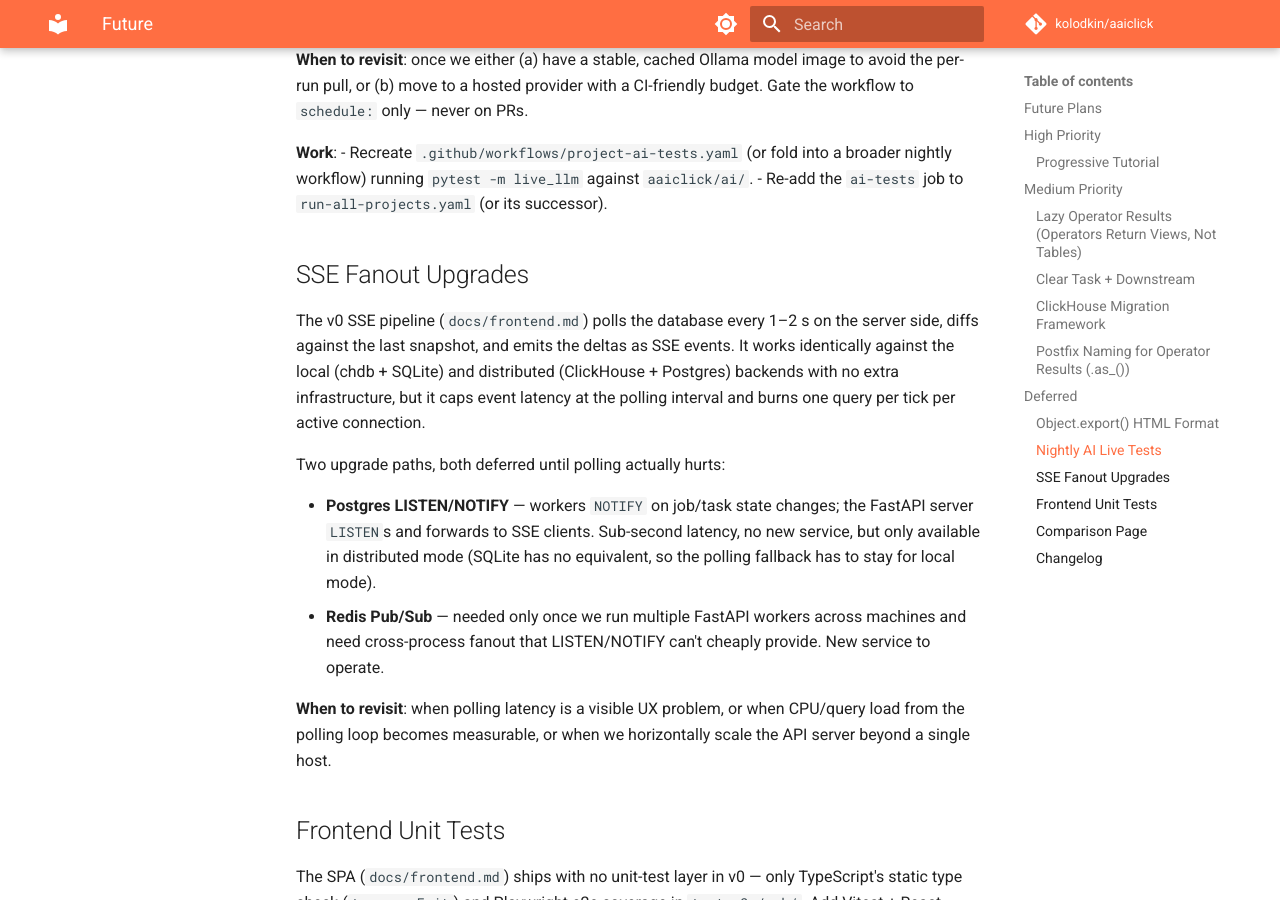
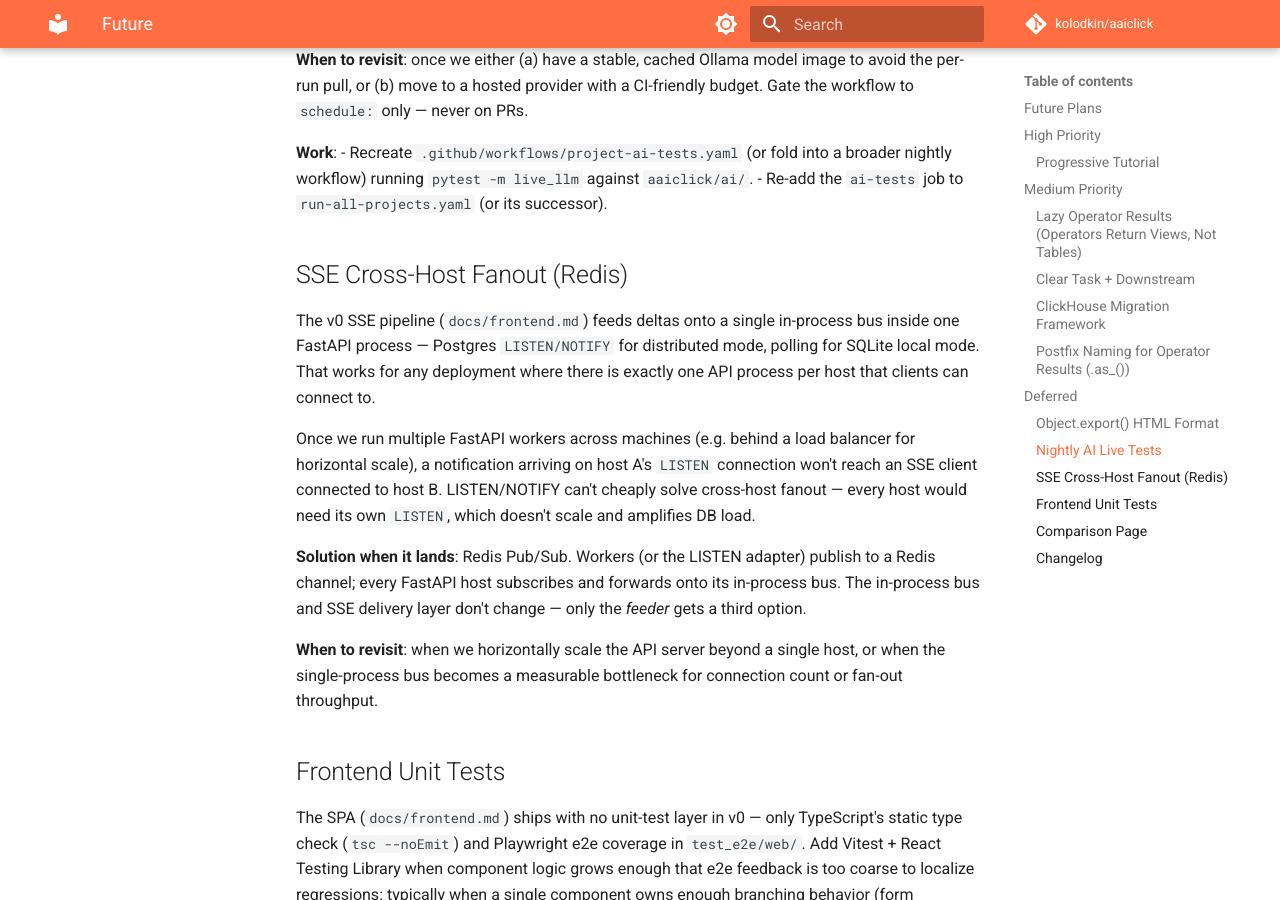
Before and after one commit to kolodkin/aaiclick, an MkDocs documentation site: the page built from docs/future.md, in a window 1280 px wide and 900 px high, scrolled down 5503 px. Built offline with MkDocs 1.6.1 and Material for MkDocs 9.7.7, drawn with Linux system fonts in a browser that asks for light colours; comment, search, counter and statistics services are not loaded.

Commit message:
feature: promote Postgres LISTEN/NOTIFY to v0 SSE fanout
Workers run in child processes (mp_worker), so the SSE feeder must be
DB-mediated. v0 now uses Postgres LISTEN/NOTIFY in distributed mode and
falls back to 2s polling in SQLite local mode — both feed one in-process
bus. Only Redis (cross-host fanout) stays in future.md.

````diff
--- a/docs/frontend.md
+++ b/docs/frontend.md
@@ -112,25 +112,45 @@ state.
 
 # Server-side fanout
 
-SSE is just the wire format. Getting events from wherever they originate
-(workers updating job/task state) to whichever FastAPI process holds the
-client connection is a separate problem.
+SSE is just the wire format. Workers update job/task state in **child
+processes** (`mp_worker`, `docker_worker`); the FastAPI process serving
+SSE clients does not see those updates directly. The bridge is the
+database. Two feeder mechanisms — selected at startup based on the SQL
+backend — push deltas onto a shared in-process bus, which the SSE
+endpoint subscribes to.
 
-| Mechanism              | Infra cost           | Notes                                                       |
-|------------------------|----------------------|-------------------------------------------------------------|
-| DB polling (1–2s)      | None                 | Works for both SQLite and Postgres; **v0 default**          |
-| Postgres LISTEN/NOTIFY | None (PG only)       | Sub-second latency; doesn't work in SQLite local mode       |
-| Redis Pub/Sub          | New service          | Reach for it only when scaling FastAPI horizontally         |
+```
+worker child ─▶ DB commit ─▶ feeder ─▶ in-process bus ─▶ SSE endpoint ─▶ client
+                              ▲
+                              ├── Postgres: LISTEN/NOTIFY
+                              └── SQLite:   poll every 2 s
+```
 
-**v0**: server polls the DB at a short interval, diffs against the last
-snapshot, and emits SSE events for the changes. Adds 1–2 s latency but
-runs identically against the local (chdb + SQLite) and distributed
-(ClickHouse + Postgres) backends — no new infrastructure.
+| Backend                | Feeder                     | Latency       |
+|------------------------|----------------------------|---------------|
+| Postgres (distributed) | `LISTEN job_events`        | sub-second    |
+| SQLite (local)         | poll, diff snapshot every 2 s | up to 2 s   |
 
-Upgrade paths are tracked in `docs/future.md`:
+**Postgres feeder**: orchestration code that updates `jobs` / `tasks`
+emits `NOTIFY job_events, '<json>'` in the same transaction as the
+status update. The FastAPI process holds one `LISTEN` connection per
+backend instance and forwards each notification onto the in-process bus.
+A single SQL channel carries all event types — the JSON payload's
+discriminator picks the SSE event name.
 
-- Postgres LISTEN/NOTIFY for the distributed backend (lower latency)
-- Redis Pub/Sub once we run multiple FastAPI workers across machines
+**SQLite feeder**: same shape, polled. A background task reads the
+recent rows from `jobs` / `tasks` (and the log table for `task.log`)
+every 2 s, diffs against the previous snapshot, pushes deltas onto the
+bus.
+
+!!! warning "NOTIFY must be wired into every status write"
+    Every code path that mutates job/task status owes a `NOTIFY` in the
+    same commit. Missing one means a stuck UI in distributed mode.
+    Centralize it in the orchestration write helpers, not at call sites.
+
+Redis Pub/Sub is the next upgrade — only needed once we run multiple
+FastAPI workers across machines and need cross-host fanout that
+LISTEN/NOTIFY can't cheaply provide. Tracked in `docs/future.md`.
 
 # Testing
 
--- a/docs/future.md
+++ b/docs/future.md
@@ -162,28 +162,28 @@ Bring back a nightly workflow that runs the live-LLM tests (`aaiclick/ai/test_pr
 - Recreate `.github/workflows/project-ai-tests.yaml` (or fold into a broader nightly workflow) running `pytest -m live_llm` against `aaiclick/ai/`.
 - Re-add the `ai-tests` job to `run-all-projects.yaml` (or its successor).
 
-## SSE Fanout Upgrades
+## SSE Cross-Host Fanout (Redis)
 
-The v0 SSE pipeline (`docs/frontend.md`) polls the database every 1–2 s on
-the server side, diffs against the last snapshot, and emits the deltas as
-SSE events. It works identically against the local (chdb + SQLite) and
-distributed (ClickHouse + Postgres) backends with no extra infrastructure,
-but it caps event latency at the polling interval and burns one query per
-tick per active connection.
+The v0 SSE pipeline (`docs/frontend.md`) feeds deltas onto a single
+in-process bus inside one FastAPI process — Postgres `LISTEN/NOTIFY` for
+distributed mode, polling for SQLite local mode. That works for any
+deployment where there is exactly one API process per host that clients
+can connect to.
 
-Two upgrade paths, both deferred until polling actually hurts:
+Once we run multiple FastAPI workers across machines (e.g. behind a load
+balancer for horizontal scale), a notification arriving on host A's
+`LISTEN` connection won't reach an SSE client connected to host B.
+LISTEN/NOTIFY can't cheaply solve cross-host fanout — every host would
+need its own `LISTEN`, which doesn't scale and amplifies DB load.
 
-- **Postgres LISTEN/NOTIFY** — workers `NOTIFY` on job/task state changes;
-  the FastAPI server `LISTEN`s and forwards to SSE clients. Sub-second
-  latency, no new service, but only available in distributed mode (SQLite
-  has no equivalent, so the polling fallback has to stay for local mode).
-- **Redis Pub/Sub** — needed only once we run multiple FastAPI workers
-  across machines and need cross-process fanout that LISTEN/NOTIFY can't
-  cheaply provide. New service to operate.
+**Solution when it lands**: Redis Pub/Sub. Workers (or the LISTEN
+adapter) publish to a Redis channel; every FastAPI host subscribes and
+forwards onto its in-process bus. The in-process bus and SSE delivery
+layer don't change — only the *feeder* gets a third option.
 
-**When to revisit**: when polling latency is a visible UX problem, or
-when CPU/query load from the polling loop becomes measurable, or when we
-horizontally scale the API server beyond a single host.
+**When to revisit**: when we horizontally scale the API server beyond a
+single host, or when the single-process bus becomes a measurable
+bottleneck for connection count or fan-out throughput.
 
 ## Frontend Unit Tests
 
````
